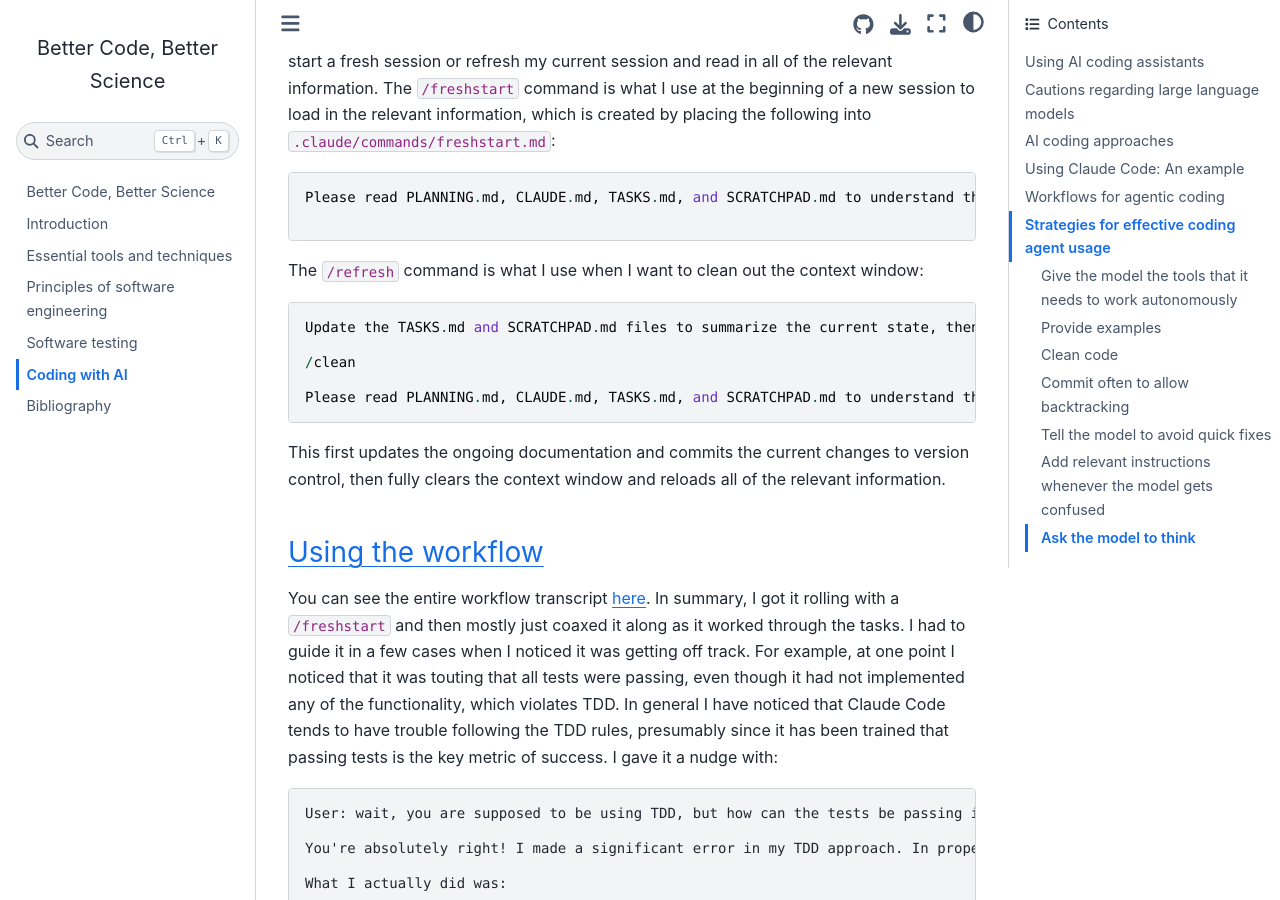
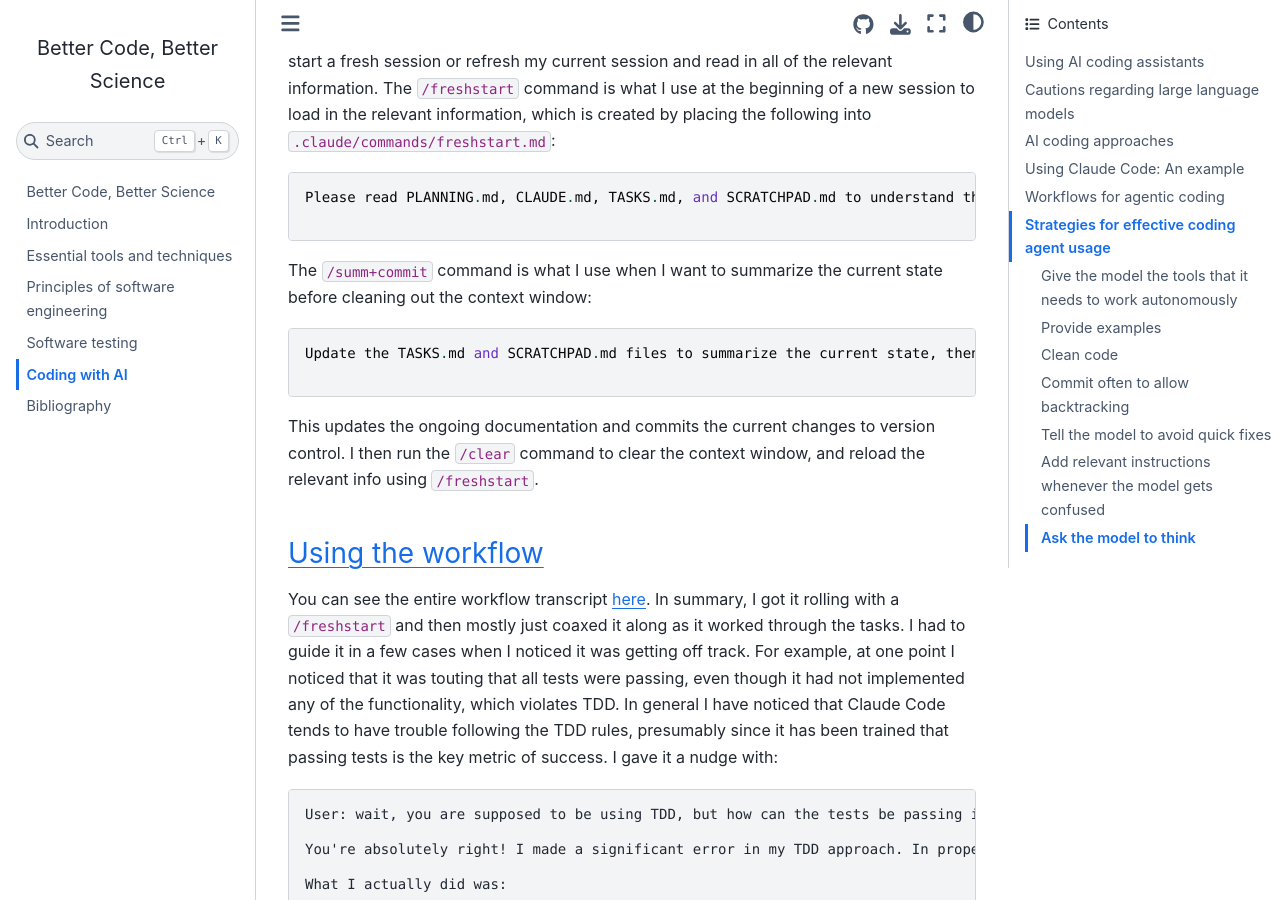
Before and after one commit to poldrack/BetterCodeBetterScience, a Jupyter Book: the page built from book/AI_coding_assistants.md, in a window 1280 px wide and 900 px high, scrolled down 30001 px. Built offline with Jupyter Book 1.0.4 settings and Sphinx 7.4.7 and the Sphinx Book theme 1.1.4, drawn with Linux system fonts in a browser that asks for light colours; pages that are not in the unit, such as notebooks, are missing from menus.

Commit message:
update custom commands section

````diff
--- a/book/AI_coding_assistants.md
+++ b/book/AI_coding_assistants.md
@@ -1012,17 +1012,14 @@ Please read PLANNING.md, CLAUDE.md, TASKS.md, and SCRATCHPAD.md to understand th
 
 ```
 
-The `/refresh` command is what I use when I want to clean out the context window:
+The `/summ+commit` command is what I use when I want to summarize the current state before cleaning out the context window:
 
 ```
 Update the TASKS.md and SCRATCHPAD.md files to summarize the current state, then commit current changes.
 
-/clean
-
-Please read PLANNING.md, CLAUDE.md, TASKS.md, and SCRATCHPAD.md to understand the project.
 ```
 
-This first updates the ongoing documentation and commits the current changes to version control, then fully clears the context window and reloads all of the relevant information.
+This updates the ongoing documentation and commits the current changes to version control. I then run the `/clear` command to clear the context window, and reload the relevant info using `/freshstart`.
 
 ### Using the workflow
 
````
